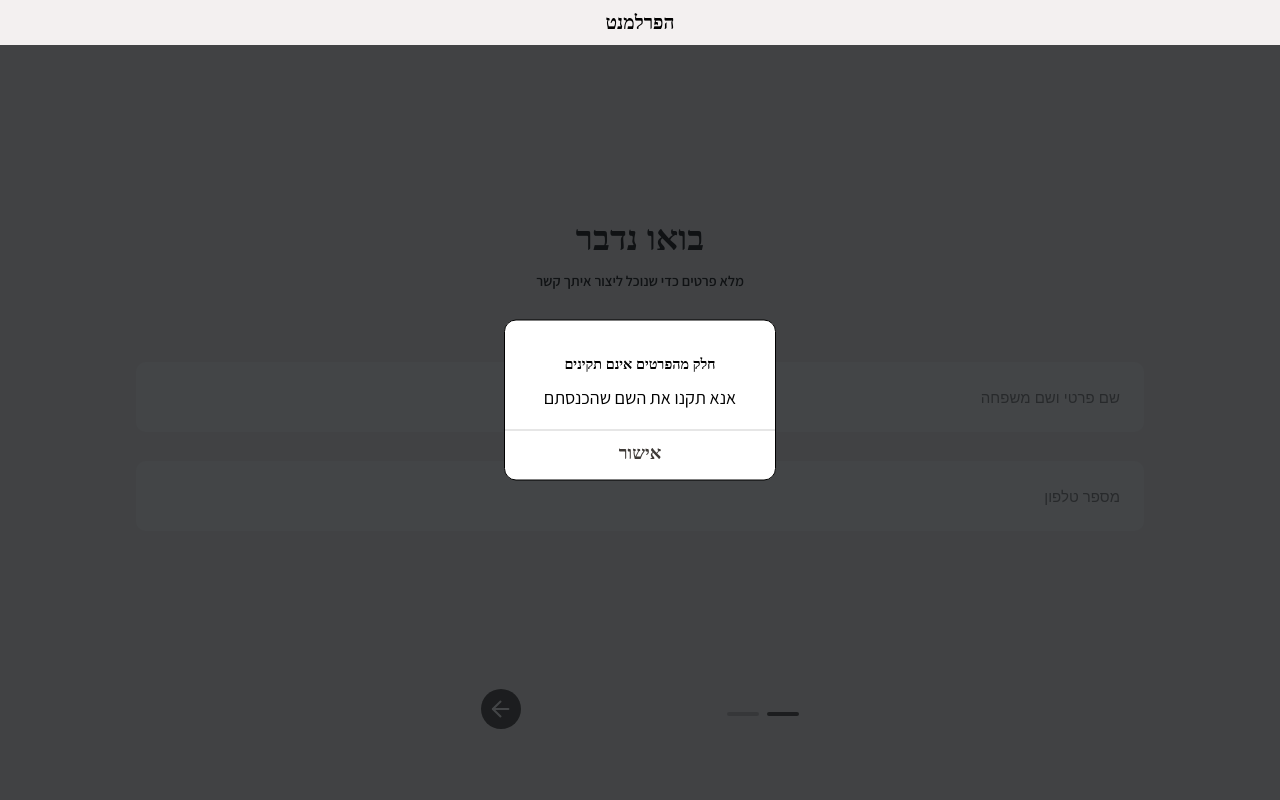
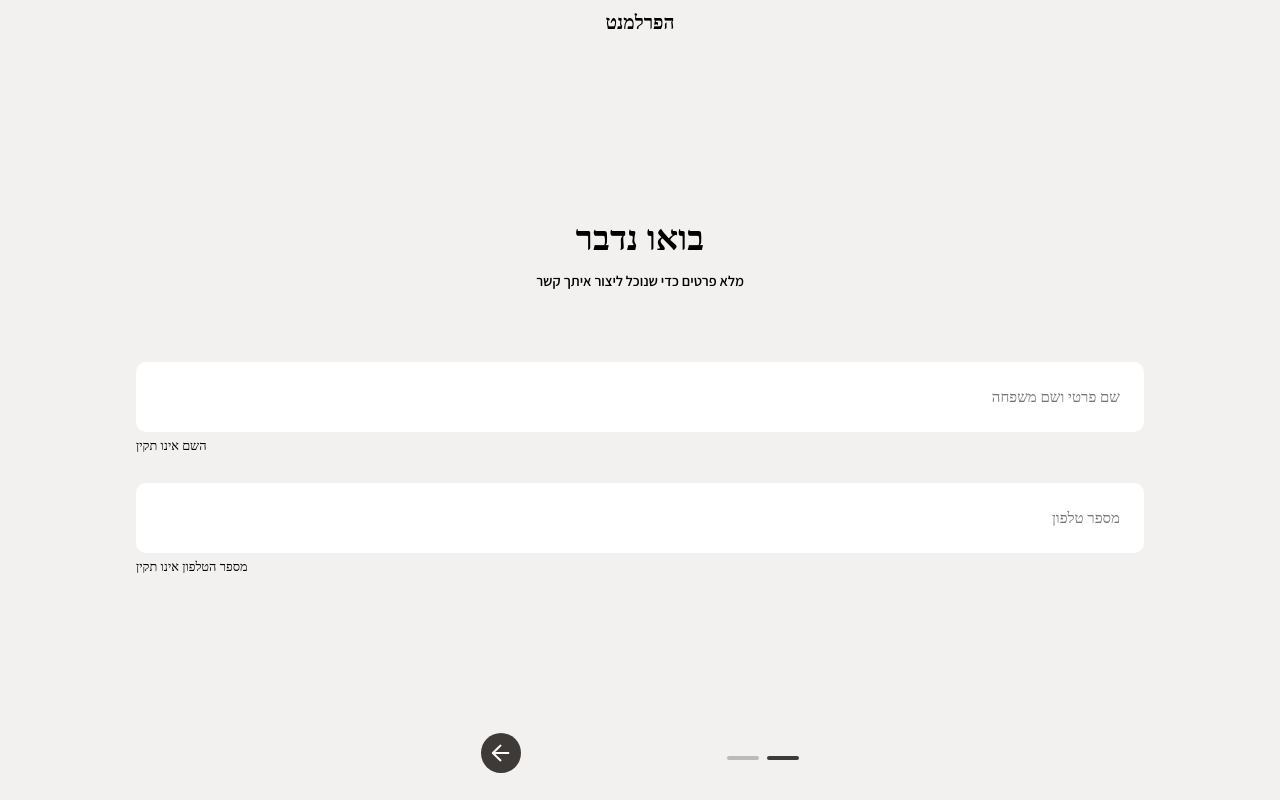
Before and after one commit to haparlament/haparlament-web-app, a React (Create React App) app: page /details-form in a window 1280 px wide. Both pictures are taken after a click on the button 501 px from the left and 711 px from the top of the page. Built offline with nearby package versions, Linux system fonts and the light colour scheme; a web font is replaced by a local one.

Commit message:
inputs validation - textbox insted popup

```diff
--- a/src/components/DetailsForm/DetailsForm.jsx
+++ b/src/components/DetailsForm/DetailsForm.jsx
@@ -20,31 +20,18 @@ function DetailsForm({ setSlide, slide }) {
   const [isUserNameValid, setIsUserNameValid] = useState(false);
   const [isPhoneNumberValid, setIsPhoneNumberValid] = useState(false);
 
+  const [showNotValidUserName, setShowNotValidUserName] = useState(false);
+  const [showNotValidPhoneNumber, setShowNotValidPhoneNumber] = useState(false);
+
   const handleSubmit = (e) => {
     e.preventDefault();
     if (!isUserNameValid) {
-      dispatch(
-        openPopup({
-          title: "חלק מהפרטים אינם תקינים",
-          text: "אנא תקנו את השם שהכנסתם",
-          handleConfirm: () => {
-            dispatch(closePopup());
-            return;
-          },
-        })
-      );
-    } else if (!isPhoneNumberValid) {
-      dispatch(
-        openPopup({
-          title: "חלק מהפרטים אינם תקינים",
-          text: "אנא תקנו את מספר הטלפון שהכנסתם",
-          handleConfirm: () => {
-            dispatch(closePopup());
-            return;
-          },
-        })
-      );
-    } else {
+      setShowNotValidUserName(true);
+    }
+    if (!isPhoneNumberValid) {
+      setShowNotValidPhoneNumber(true);
+    }
+    if (isUserNameValid && isPhoneNumberValid) {
       dispatch(
         setSession({
           phoneNumber: phoneNumber,
@@ -98,6 +85,7 @@ function DetailsForm({ setSlide, slide }) {
           value={userName}
           onChange={(e) => setUserName(e.target.value)}
         />
+        {showNotValidUserName && !isUserNameValid && <span>השם אינו תקין</span>}
         <br />
         <input
           className="deatils-inputs phone-deatils-inputs"
@@ -107,6 +95,9 @@ function DetailsForm({ setSlide, slide }) {
           value={phoneNumber}
           onChange={(e) => setPhoneNumber(e.target.value)}
         />
+        {showNotValidPhoneNumber && !isPhoneNumberValid && (
+          <span>מספר הטלפון אינו תקין</span>
+        )}
         <br />
       </form>
       <div className="icons-div">
--- a/src/styles.css/DetailsForm.scss
+++ b/src/styles.css/DetailsForm.scss
@@ -42,6 +42,7 @@
   border-radius: 10px;
   background-color: white;
   opacity: 1;
+  font-family: Assistant;
 }
 
 .left-arrow-icon{
```
